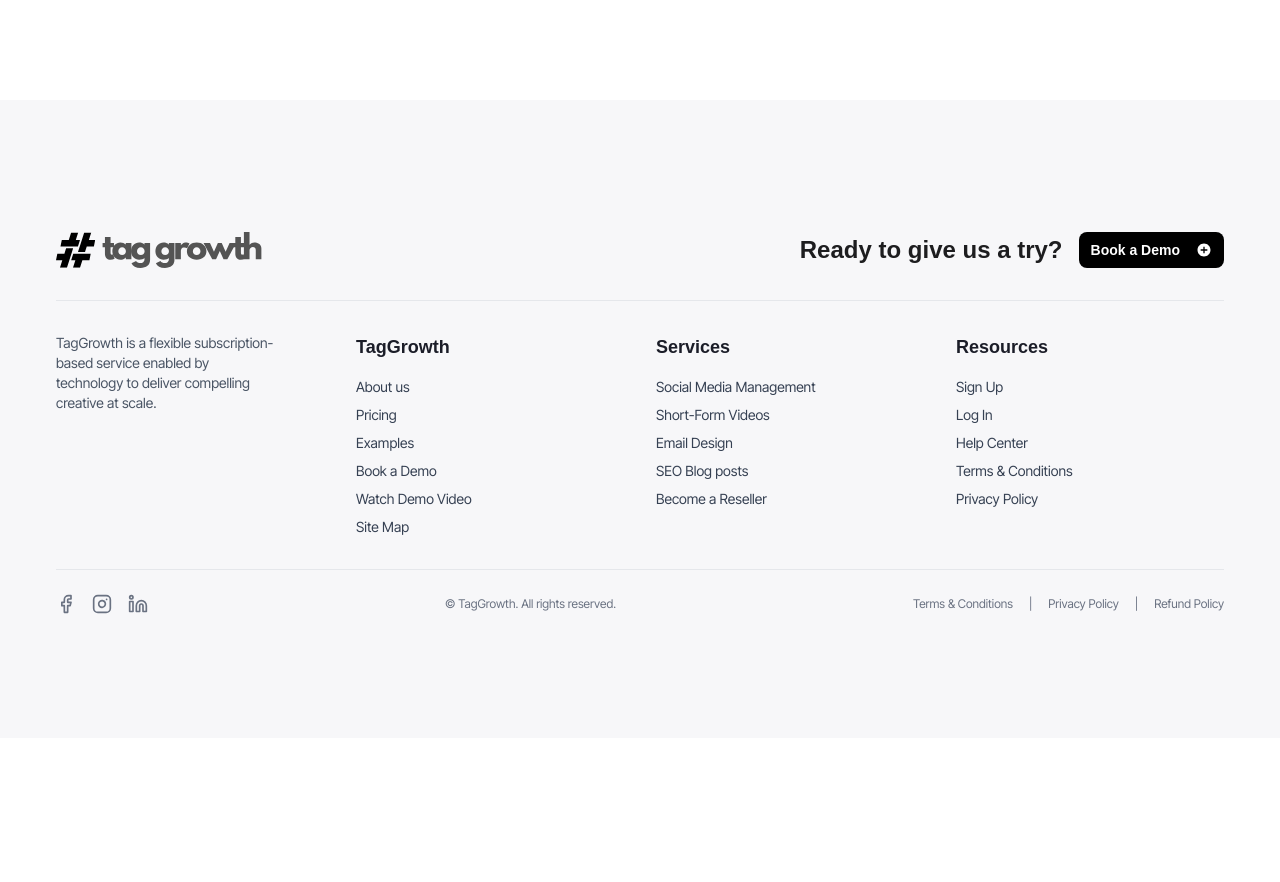
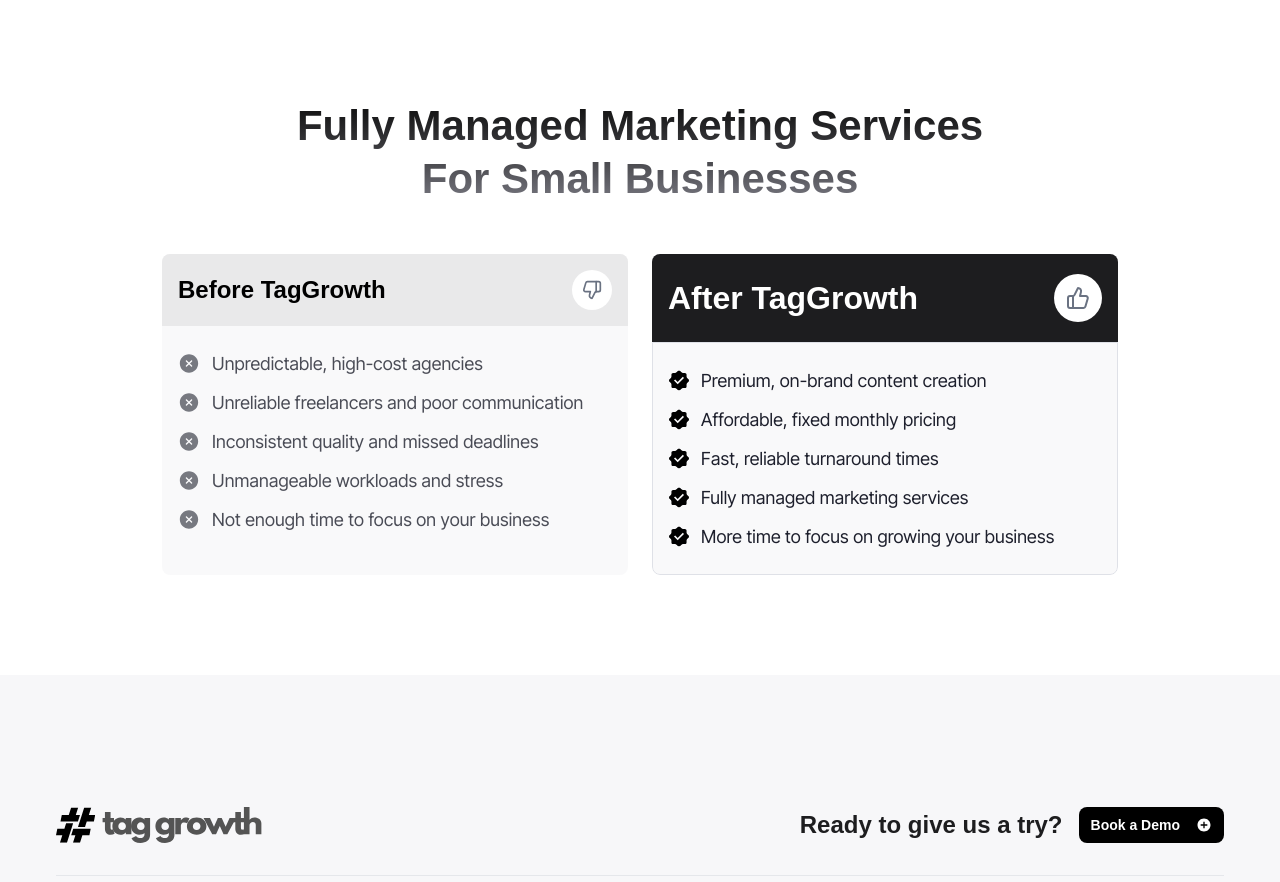
Before and after one commit to backbencherstudio/social-media-management, a Next.js app: page / in a window 1280 px wide. Shown: the part 5823-6705 px from the top of the page. Before the commit the page ends 6561 px from the top, so only its background shows below. Built offline with nearby package versions, Linux system fonts and the light colour scheme; a web font is replaced by a local one.

Commit message:
marketing services added

```diff
--- /dev/null
+++ b/app/(client)/_components/landing-page/marketing-service.tsx
@@ -0,0 +1,100 @@
+import React from 'react';
+import Heading from '../heading-text';
+import { X, Check, ThumbsDown, ThumbsUp } from 'lucide-react';
+import CrossIcon from '@/public/incons/landin-page/CrossIcon';
+import CheckIcon from '@/public/incons/landin-page/CheckIcon';
+
+const MarketingService = () => {
+
+    const beforeItems = [
+        "Unpredictable, high-cost agencies",
+        "Unreliable freelancers and poor communication",
+        "Inconsistent quality and missed deadlines",
+        "Unmanageable workloads and stress",
+        "Not enough time to focus on your business"
+    ];
+
+    const afterItems = [
+        "Premium, on-brand content creation",
+        "Affordable, fixed monthly pricing",
+        "Fast, reliable turnaround times",
+        "Fully managed marketing services",
+        "More time to focus on growing your business"
+    ];
+
+    return (
+        <div className="max-w-[996px] mx-auto px-5 2xl:px-0 pb-25">
+            <div className="max-w-[696px] capitalize mx-auto text-center mt-20 md:mt-0">
+                <Heading text="Fully managed marketing services for small businesses" className="text-2xl md:text-3xl lg:text-[42px]" />
+            </div>
+            <div>
+                <div className="flex flex-col md:flex-row gap-6 md:mt-12 mt-8">
+                    {/* Before TagGrowth Column */}
+                    <div className="flex-1  rounded-lg overflow-hidden" style={{ background: "rgba(245, 245, 247, 0.59)" }}>
+                        <div className="flex justify-between bg-[#E9E9EA] items-center p-4">
+                            <h2 className="text-2xl font-semibold leading-[126%] capitalize">Before TagGrowth</h2>
+                            <button className="text-gray-500 w-[40px] h-[40px] bg-white rounded-full flex justify-center items-center">
+                                <ThumbsDown size={20} />
+                            </button>
+                        </div>
+
+                        <div className="px-4 py-6 flex flex-col gap-3">
+                            {beforeItems.map((item, index) => (
+                                <div key={`before-${index}`} className="flex  items-center gap-3">
+                                    {/* <div className="mt-1 flex-shrink-0 rounded-full bg-gray-400 p-1">
+                                       <CrossIcon />
+                                    </div> */}
+                                    <span> <CrossIcon /> </span>
+                                    <p className='text-[#4A4C56] md:text-lg text-base leading-[150%] tracking-[.18px]'>{item}</p>
+                                </div>
+                            ))}
+                        </div>
+                    </div>
+
+                    {/* After TagGrowth Column */}
+                    {/* <div className="flex-1 bg-black text-white rounded-lg overflow-hidden">
+                        <div className="flex justify-between items-center p-4">
+                            <h2 className="text-lg font-bold">After TagGrowth</h2>
+                            <button className="text-white">
+                                <ThumbsUp size={20} />
+                            </button>
+                        </div>
+
+                        <div className="px-4 pb-6 space-y-4">
+                            {afterItems.map((item, index) => (
+                                <div key={`after-${index}`} className="flex items-start gap-2">
+                                    <div className="mt-1 flex-shrink-0 rounded-full bg-white p-1">
+                                        <Check size={16} color="black" />
+                                    </div>
+                                    <p>{item}</p>
+                                </div>
+                            ))}
+                        </div>
+                    </div> */}
+                    <div className="flex-1  rounded-lg overflow-hidden" style={{ background: "rgba(245, 245, 247, 0.59)" }}>
+                        <div className="flex justify-between bg-[#1D1D1F] items-center px-4 py-5">
+                            <h2 className="md:text-[32px] text-white text-[28px] font-bold leading-[126%] capitalize">After TagGrowth</h2>
+                            <button className="text-gray-500 w-[48px] h-[48px] bg-[#FFF] rounded-full flex justify-center items-center">
+                            <ThumbsUp size={24} />
+                            </button>
+                        </div>
+
+                        <div className="px-4 py-6 flex flex-col gap-3 border rounded-b-lg border-[#DFE1E7]">
+                            {afterItems.map((item, index) => (
+                                <div key={`before-${index}`} className="flex  items-center gap-3 ">
+                                    {/* <div className="mt-1 flex-shrink-0 rounded-full bg-gray-400 p-1">
+                                       <CrossIcon />
+                                    </div> */}
+                                    <span> <CheckIcon  /> </span>
+                                    <p className='text-[#1D1F2C] md:text-lg text-base leading-[150%] tracking-[.18px]'>{item}</p>
+                                </div>
+                            ))}
+                        </div>
+                    </div>
+                </div>
+            </div>
+        </div>
+    );
+};
+
+export default MarketingService;
--- a/app/(client)/page.tsx
+++ b/app/(client)/page.tsx
@@ -4,6 +4,7 @@
 import AllServices from './_components/landing-page/all-services'
 import TrustedBrand from './_components/trusted-brand'
 import HowToWork from './_components/landing-page/how-to-work'
+import MarketingService from './_components/landing-page/marketing-service'
 
 
 
@@ -17,6 +18,7 @@
       <AllServices />
       <TrustedBrand bgcolor={true} />
       <HowToWork />
+      <MarketingService />
     </div>
   )
 }
--- /dev/null
+++ b/public/incons/landin-page/CheckIcon.tsx
@@ -0,0 +1,22 @@
+import React from 'react';
+
+interface CheckIconProps {
+    className?: string;
+}
+
+const CheckIcon: React.FC<CheckIconProps> = () => {
+    return (
+        <svg xmlns="http://www.w3.org/2000/svg" width="20" height="21" viewBox="0 0 20 21" fill="none">
+            <g clipPath="url(#clip0_5654_54925)">
+                <path d="M19.514 9.32142L18.15 7.95763C17.8263 7.63389 17.561 6.99413 17.561 6.53534V4.60659C17.561 3.68909 16.8115 2.93956 15.8942 2.93907H13.9647C13.5064 2.93907 12.8659 2.6733 12.5421 2.3498L11.1783 0.986008C10.5303 0.337997 9.46931 0.337997 8.8213 0.986008L7.45751 2.35078C7.13348 2.67452 6.49225 2.93956 6.03497 2.93956H4.10622C3.18994 2.93956 2.43944 3.68909 2.43944 4.60659V6.53538C2.43944 6.99238 2.1742 7.63414 1.85041 7.95768L0.486374 9.32147C-0.162125 9.96948 -0.162125 11.0305 0.486374 11.6795L1.85041 13.0433C2.1744 13.3671 2.43944 14.0086 2.43944 14.4656V16.3944C2.43944 17.3109 3.18994 18.0614 4.10622 18.0614H6.03502C6.49328 18.0614 7.13377 18.3267 7.45756 18.6502L8.82135 20.0145C9.46936 20.662 10.5304 20.662 11.1784 20.0145L12.5422 18.6502C12.8662 18.3265 13.5065 18.0614 13.9647 18.0614H15.8942C16.8115 18.0614 17.561 17.3109 17.561 16.3944V14.4656C17.561 14.0066 17.8265 13.3669 18.1501 13.0433L19.5141 11.6795C20.1616 11.0305 20.1616 9.96943 19.514 9.32142ZM8.67682 14.2503L4.9995 10.5725L6.17804 9.39418L8.67711 11.8933L13.8215 6.75013L14.9997 7.92843L8.67682 14.2503Z" fill="black" />
+            </g>
+            <defs>
+                <clipPath id="clip0_5654_54925">
+                    <rect width="20" height="20" fill="white" transform="translate(0 0.5)" />
+                </clipPath>
+            </defs>
+        </svg>
+    );
+};
+
+export default CheckIcon;
--- /dev/null
+++ b/public/incons/landin-page/CrossIcon.tsx
@@ -0,0 +1,15 @@
+import React from 'react';
+
+interface CrossIconProps {
+    className?: string;
+}
+
+const CrossIcon: React.FC<CrossIconProps> = () => {
+    return (
+        <svg xmlns="http://www.w3.org/2000/svg" width="22" height="23" viewBox="0 0 22 23" fill="none">
+            <path fillRule="evenodd" clipRule="evenodd" d="M20.1615 11.4987C20.1615 16.5613 16.0574 20.6654 10.9948 20.6654C5.93218 20.6654 1.82812 16.5613 1.82812 11.4987C1.82812 6.43609 5.93218 2.33203 10.9948 2.33203C16.0574 2.33203 20.1615 6.43609 20.1615 11.4987ZM14.0737 14.5775C13.8052 14.846 13.3699 14.846 13.1014 14.5775L10.9948 12.4709L8.8882 14.5775C8.61971 14.846 8.18441 14.846 7.91593 14.5775C7.64744 14.309 7.64744 13.8737 7.91593 13.6052L10.0225 11.4986L7.91594 9.39206C7.64746 9.12357 7.64746 8.68827 7.91594 8.41978C8.18443 8.1513 8.61973 8.1513 8.88821 8.41978L10.9948 10.5264L13.1014 8.41979C13.3699 8.15131 13.8052 8.15131 14.0736 8.41979C14.3421 8.68828 14.3421 9.12358 14.0736 9.39206L11.9671 11.4986L14.0737 13.6052C14.3421 13.8737 14.3421 14.309 14.0737 14.5775Z" fill="#777980" />
+        </svg>
+    );
+};
+
+export default CrossIcon;
```
